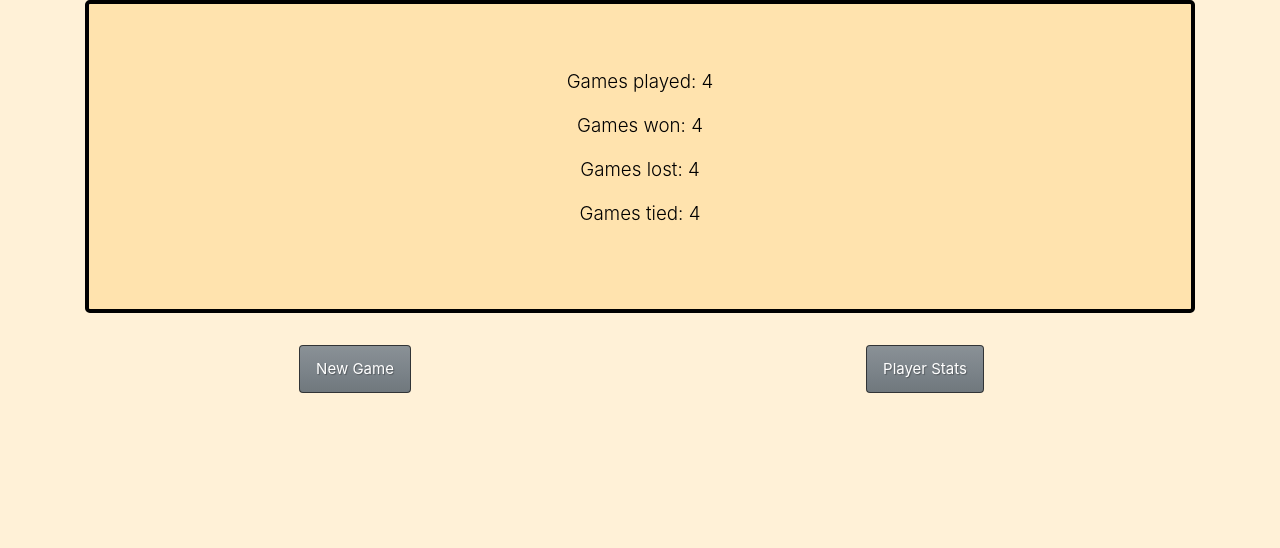
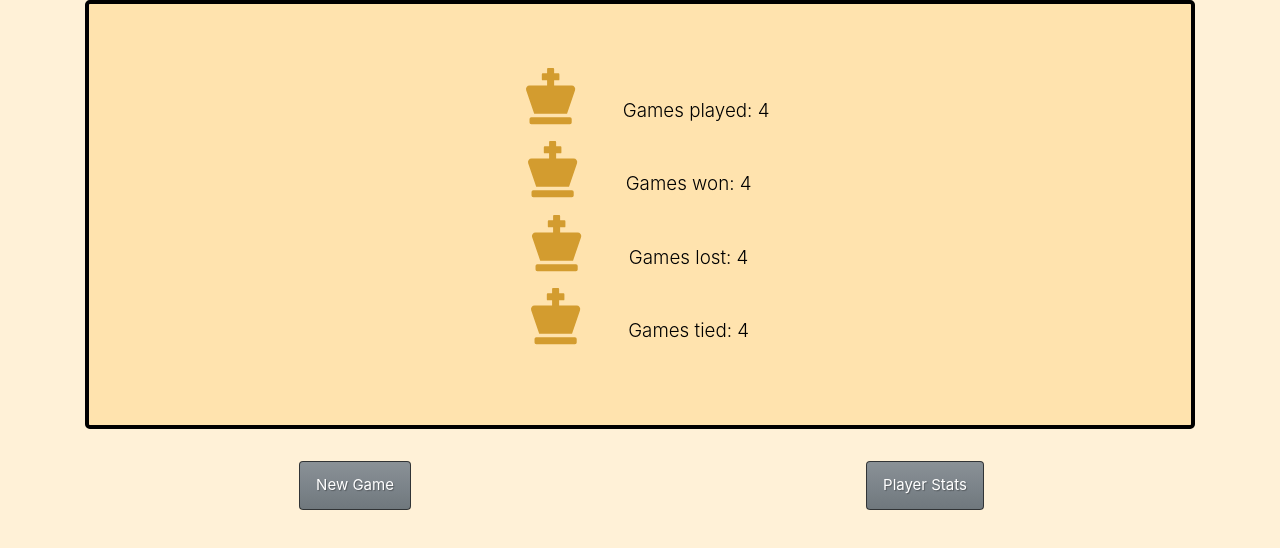
Before and after one commit to yashharanb/ChessOnTheGo, a React (Create React App) app in the folder frontend/: page /menu in a window 1280 px wide. Shown: the top 548 px of the page. Built offline with nearby package versions, Linux system fonts and the light colour scheme.

Commit message:
added font awesome icons, fixed some routing

```diff
--- a/frontend/package.json
+++ b/frontend/package.json
@@ -4,6 +4,9 @@
   "private": true,
   "proxy": "http://localhost:8000",
   "dependencies": {
+    "@fortawesome/fontawesome-svg-core": "^1.2.32",
+    "@fortawesome/free-solid-svg-icons": "^5.15.1",
+    "@fortawesome/react-fontawesome": "^0.1.13",
     "@testing-library/jest-dom": "^5.11.6",
     "@testing-library/react": "^11.2.2",
     "@testing-library/user-event": "^12.2.2",
--- a/frontend/src/App.css
+++ b/frontend/src/App.css
@@ -59,3 +59,8 @@ body, html {
   border-color: #d39c2f !important;
   border: solid 4px !important;
 }
+
+.chess-king {
+  color: #d39c2f;
+  margin-right: 3rem;
+}
--- a/frontend/src/App.tsx
+++ b/frontend/src/App.tsx
@@ -4,12 +4,16 @@ import './App.css';
 import 'bootswatch/dist/slate/bootstrap.min.css';
 import { PlayerMainMenu } from './MainMenu/PlayerMainMenu';
 import { PlayerStatistics } from "./PlayerStatistics";
+import { library } from '@fortawesome/fontawesome-svg-core'
+import { faChessKing } from '@fortawesome/free-solid-svg-icons'
 import {
   BrowserRouter as Router,
   Switch,
   Route,
   Link
 } from "react-router-dom";
+
+library.add(faChessKing);
 
 function App() {
   return (
--- a/frontend/src/MainMenu/PlayerMainMenu.tsx
+++ b/frontend/src/MainMenu/PlayerMainMenu.tsx
@@ -2,6 +2,7 @@ import React from 'react';
 import { render, screen } from '@testing-library/react';
 import App from '../App';
 import { PlayerStatistics } from "../PlayerStatistics";
+import { FontAwesomeIcon } from '@fortawesome/react-fontawesome'
 import {
     BrowserRouter as Router,
     Switch,
@@ -20,10 +21,22 @@ export function PlayerMainMenu() {
             <div className="row">
                 <div className="col">
                     <div className="jumbotron brown-border content-container">
-                        <p className="lead">Games played: {4}</p>
-                        <p className="lead">Games won: {4}</p>
-                        <p className="lead">Games lost: {4}</p>
-                        <p className="lead">Games tied: {4}</p>
+                        <p className="lead">
+                            <FontAwesomeIcon icon="chess-king" className="chess-king fa-3x"  style={{marginLeft: 15}}/>
+                            Games played: {4}
+                        </p>
+                        <p className="lead">
+                            <FontAwesomeIcon icon="chess-king" className="chess-king fa-3x"/>
+                            Games won: {4}
+                        </p>
+                        <p className="lead">
+                            <FontAwesomeIcon icon="chess-king" className="chess-king fa-3x"/>
+                            Games lost: {4}
+                        </p>
+                        <p className="lead">
+                            <FontAwesomeIcon icon="chess-king" className="chess-king fa-3x"/>
+                            Games tied: {4}
+                        </p>
                     </div>
                 </div>
             </div>
```
Also changed, not shown: 2 other files (tests, documents, lock files or other folders).
